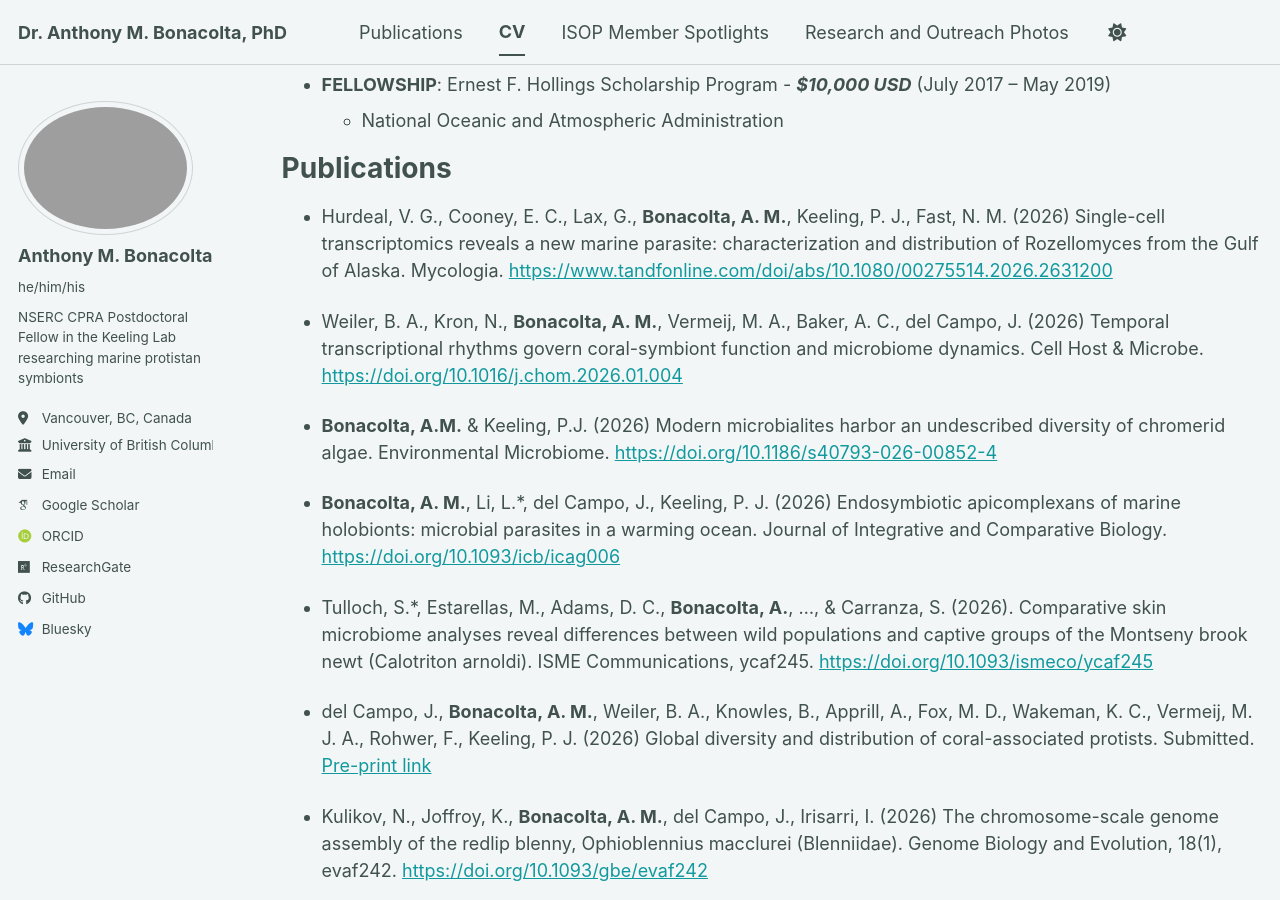
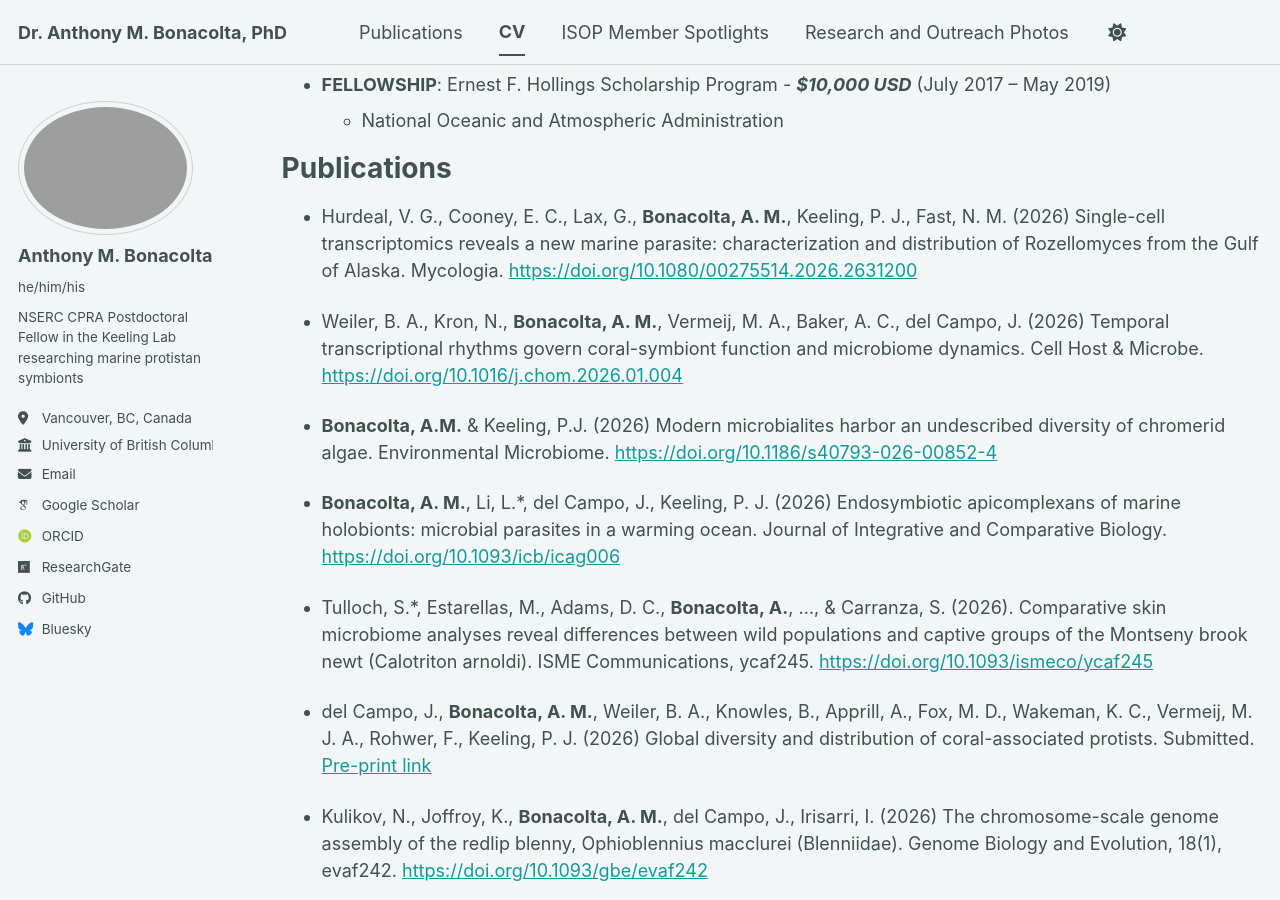
Before and after one commit to Abonacolta/abonacolta.github.io, a Jekyll site: the page built from _pages/cv.md, in a window 1280 px wide and 900 px high, scrolled down 1425 px. Built offline with Jekyll 4.4.1, drawn with Linux system fonts in a browser that asks for light colours; some web fonts are replaced; a script bundle is joined from its source files by our own code; library files that are not in the unit come from our copies; some of the changed lines change nothing that is shown.

Commit message:
Update cv.md

```diff
--- a/_pages/cv.md
+++ b/_pages/cv.md
@@ -66,7 +66,7 @@ Fellowships & Grants
 
 Publications
 ======
--	Hurdeal, V. G., Cooney, E. C., Lax, G., **Bonacolta, A. M.**, Keeling, P. J., Fast, N. M. (2026) Single-cell transcriptomics reveals a new marine parasite: characterization and distribution of Rozellomyces from the Gulf of Alaska. Mycologia. [https://www.tandfonline.com/doi/abs/10.1080/00275514.2026.2631200](https://www.tandfonline.com/doi/abs/10.1080/00275514.2026.2631200)
+-	Hurdeal, V. G., Cooney, E. C., Lax, G., **Bonacolta, A. M.**, Keeling, P. J., Fast, N. M. (2026) Single-cell transcriptomics reveals a new marine parasite: characterization and distribution of Rozellomyces from the Gulf of Alaska. Mycologia. [https://doi.org/10.1080/00275514.2026.2631200](https://doi.org/10.1080/00275514.2026.2631200)
 
 -	Weiler, B. A., Kron, N., **Bonacolta, A. M.**, Vermeij, M. A., Baker, A. C., del Campo, J. (2026) Temporal transcriptional rhythms govern coral-symbiont function and microbiome dynamics. Cell Host & Microbe. [https://doi.org/10.1016/j.chom.2026.01.004](https://doi.org/10.1016/j.chom.2026.01.004)
 
```
